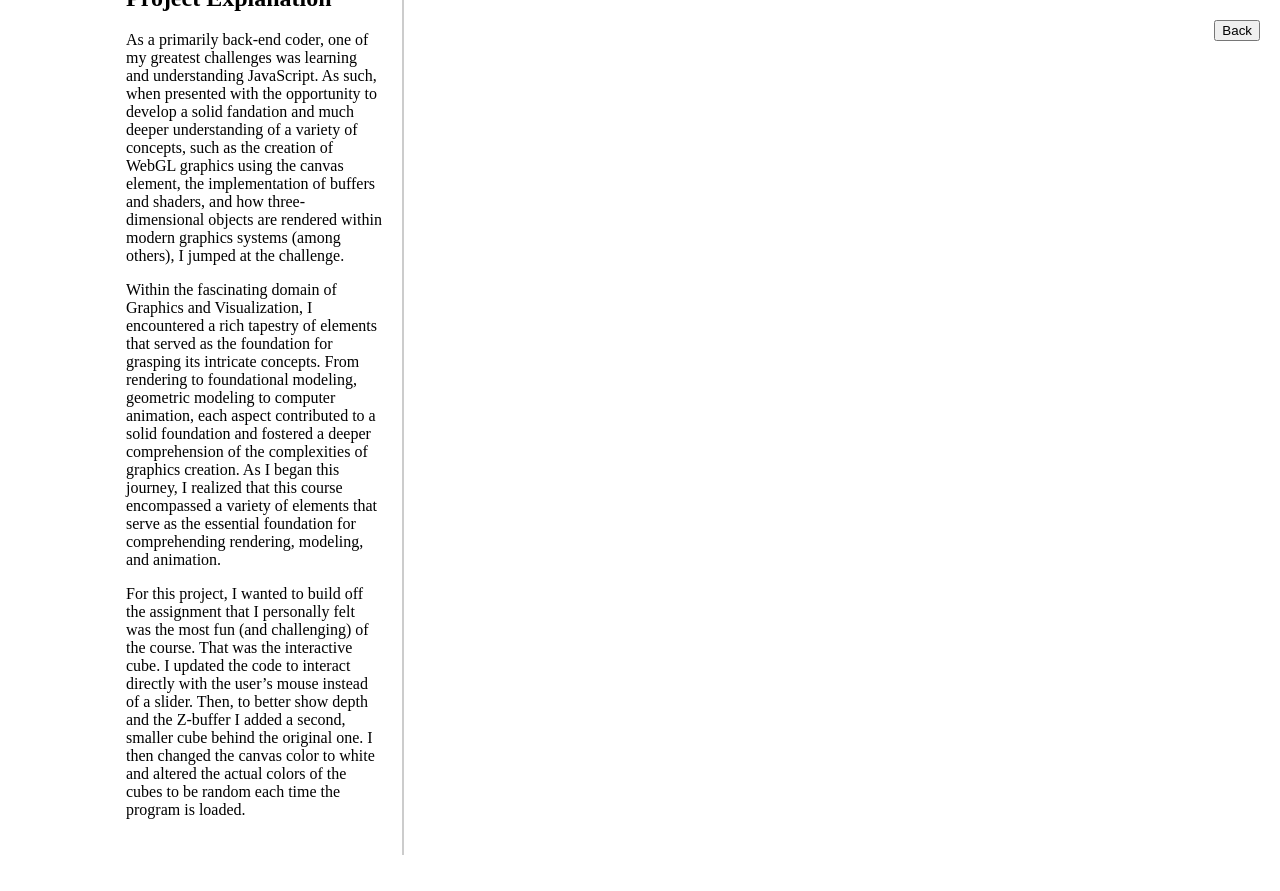
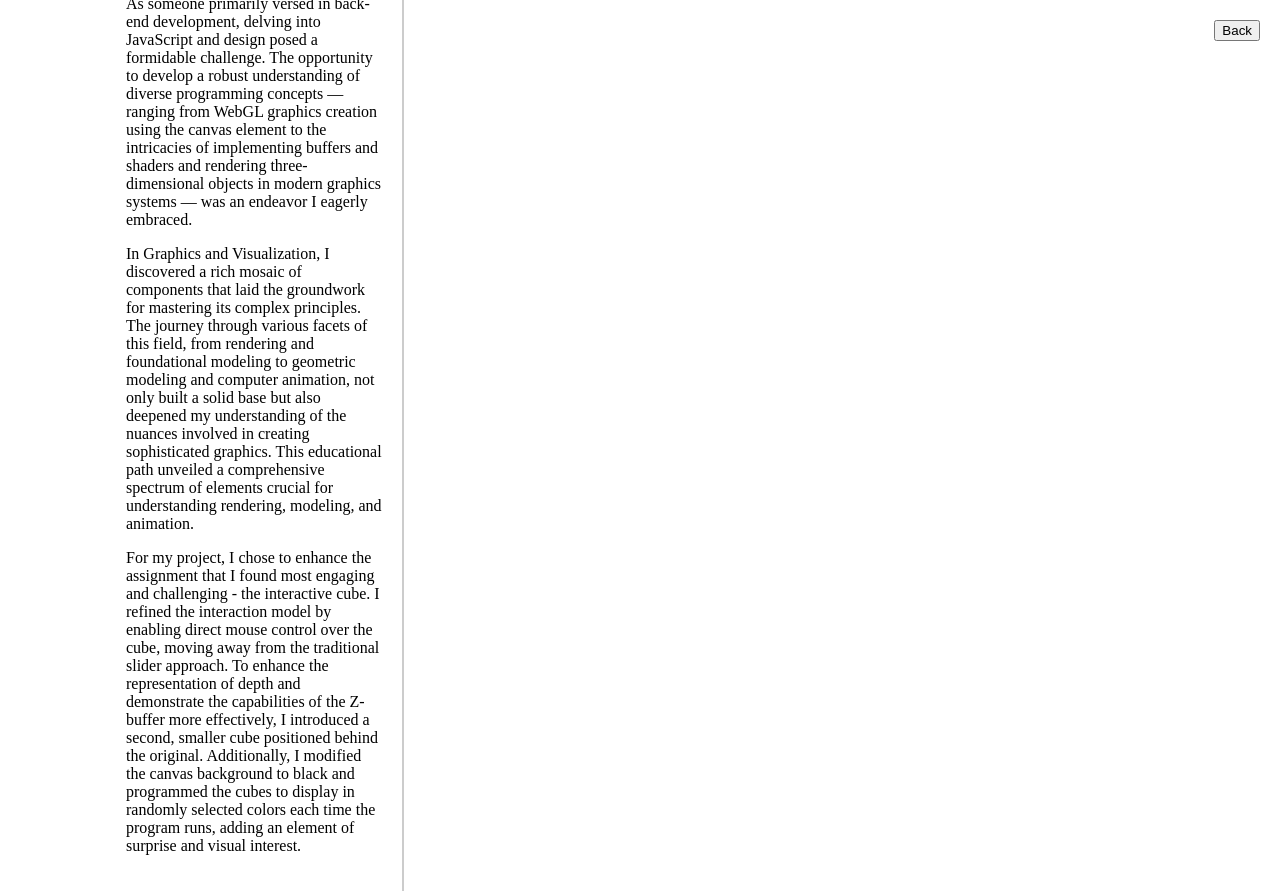
Before and after one commit to Brangwynn/cube, a website: page index.html in a window 1280 px wide. Before the commit the page ends 855 px from the top, so only its background shows below. Drawn offline with Linux system fonts and the light colour scheme; a script that the page names is missing.

Commit message:
Editing Program Description

```diff
--- a/index.html
+++ b/index.html
@@ -39,28 +39,29 @@
     <button id="backButton" onclick="window.close();">Back</button>
     <div id="info">
         <h2>Project Explanation</h2>
-        <p>As a primarily back-end coder, one of my greatest challenges was learning
-            and understanding JavaScript. As such, when presented with the opportunity to
-            develop a solid fandation and much deeper understanding of a variety of concepts,
-            such as the creation of WebGL graphics using the canvas element, the implementation
-            of buffers and shaders, and how three-dimensional objects are rendered within modern
-            graphics systems (among others), I jumped at the challenge.
+        <p>
+            As someone primarily versed in back-end development, delving into JavaScript and design
+            posed a formidable challenge. The opportunity to develop a robust understanding of diverse
+            programming concepts — ranging from WebGL graphics creation using the canvas element to the
+            intricacies of implementing buffers and shaders and rendering three-dimensional objects in
+            modern graphics systems — was an endeavor I eagerly embraced.
         </p>
         <p>
-            Within the fascinating domain of Graphics and Visualization, I encountered a rich
-            tapestry of elements that served as the foundation for grasping its intricate concepts.
-            From rendering to foundational modeling, geometric modeling to computer animation, each
-            aspect contributed to a solid foundation and fostered a deeper comprehension of the
-            complexities of graphics creation. As I began this journey, I realized that this course
-            encompassed a variety of elements that serve as the essential foundation for comprehending
-            rendering, modeling, and animation.
+            In Graphics and Visualization, I discovered a rich mosaic of components that laid the
+            groundwork for mastering its complex principles. The journey through various facets of this
+            field, from rendering and foundational modeling to geometric modeling and computer animation,
+            not only built a solid base but also deepened my understanding of the nuances involved in
+            creating sophisticated graphics. This educational path unveiled a comprehensive spectrum of
+            elements crucial for understanding rendering, modeling, and animation.
         </p>
-        <p>For this project, I wanted to build off the assignment that I personally felt was the most
-            fun (and challenging) of the course. That was the interactive cube. I updated the code to
-            interact directly with the user’s mouse instead of a slider. Then, to better show depth
-            and the Z-buffer I added a second, smaller cube behind the original one. I then changed
-            the canvas color to white and altered the actual colors of the cubes to be random each
-            time the program is loaded.
+        <p>
+            For my project, I chose to enhance the assignment that I found most engaging and challenging -
+            the interactive cube. I refined the interaction model by enabling direct mouse control over the
+            cube, moving away from the traditional slider approach. To enhance the representation of depth
+            and demonstrate the capabilities of the Z-buffer more effectively, I introduced a second, smaller
+            cube positioned behind the original. Additionally, I modified the canvas background to black and
+            programmed the cubes to display in randomly selected colors each time the program runs, adding
+            an element of surprise and visual interest.
         </p>
     </div>
     <div id="container">
```
